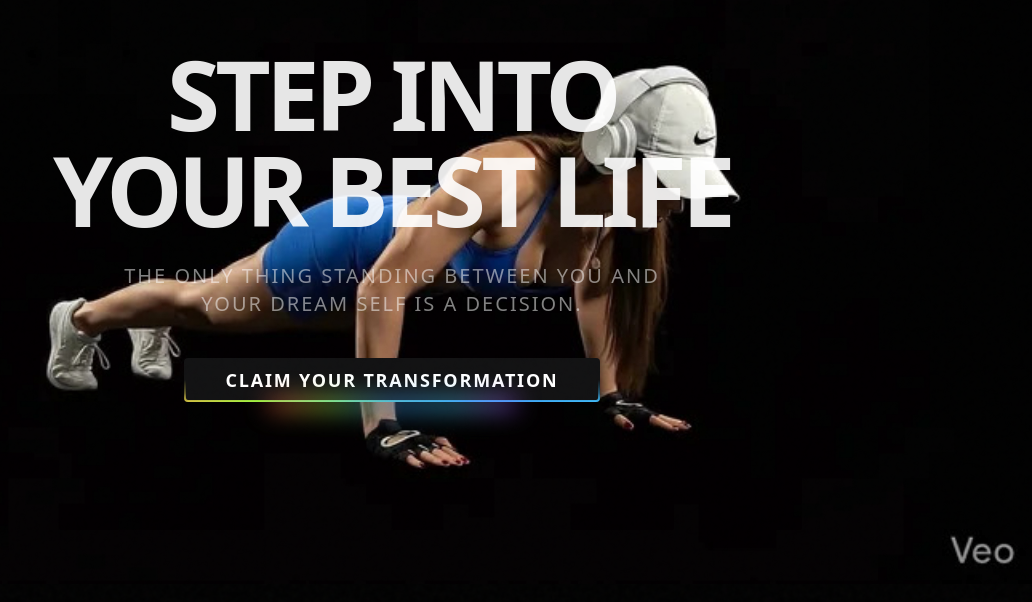
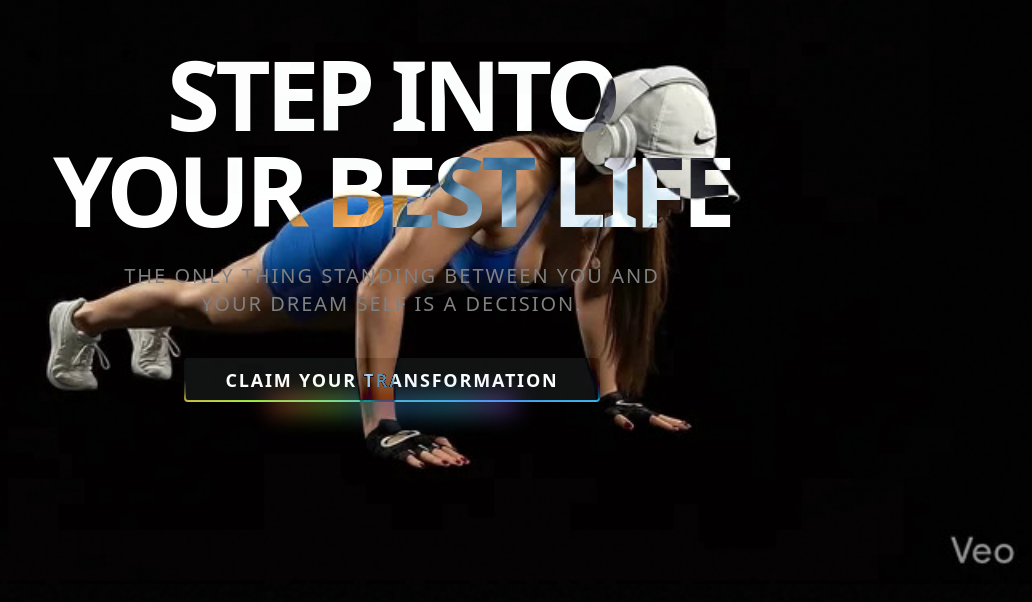
Before and after one commit to bagzbagz123/cloe-webiste, a Next.js app: page / in a window 1280 px wide. Shown: the part 176-778 px from the top of the page, without its empty margins (248-1280 px from the left). Built offline with nearby package versions, Linux system fonts and the light colour scheme.

Commit message:
extended negative text effect

```diff
--- a/components/OverlayContent.tsx
+++ b/components/OverlayContent.tsx
@@ -93,9 +93,9 @@ export default function OverlayContent({ scrollProgress }: OverlayContentProps)
             {/* BEAT D: THE COMMITMENT */}
             <motion.div
                 style={{ opacity: opacityD }}
-                className="absolute flex flex-col items-center pointer-events-auto" // Enable pointer events for button
+                className="absolute flex flex-col items-center pointer-events-auto mix-blend-difference" // Enable pointer events for button
             >
-                <h2 className="text-5xl md:text-8xl font-bold uppercase tracking-tighter text-white/90 mb-6 text-center">
+                <h2 className="text-5xl md:text-8xl font-bold uppercase tracking-tighter text-white mb-6 text-center">
                     Step Into<br />Your Best Life
                 </h2>
                 <p className="text-base md:text-xl text-white/50 mb-10 tracking-widest uppercase text-center max-w-xl">
```
